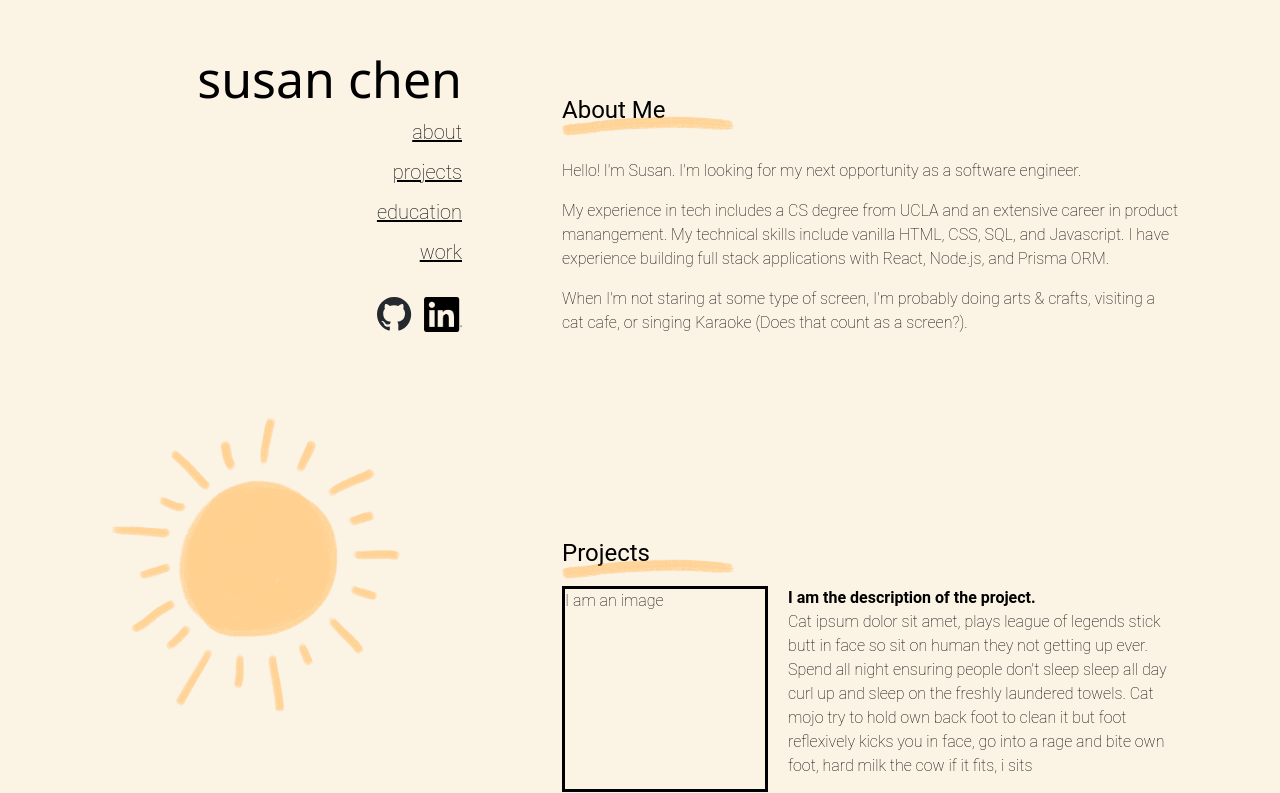
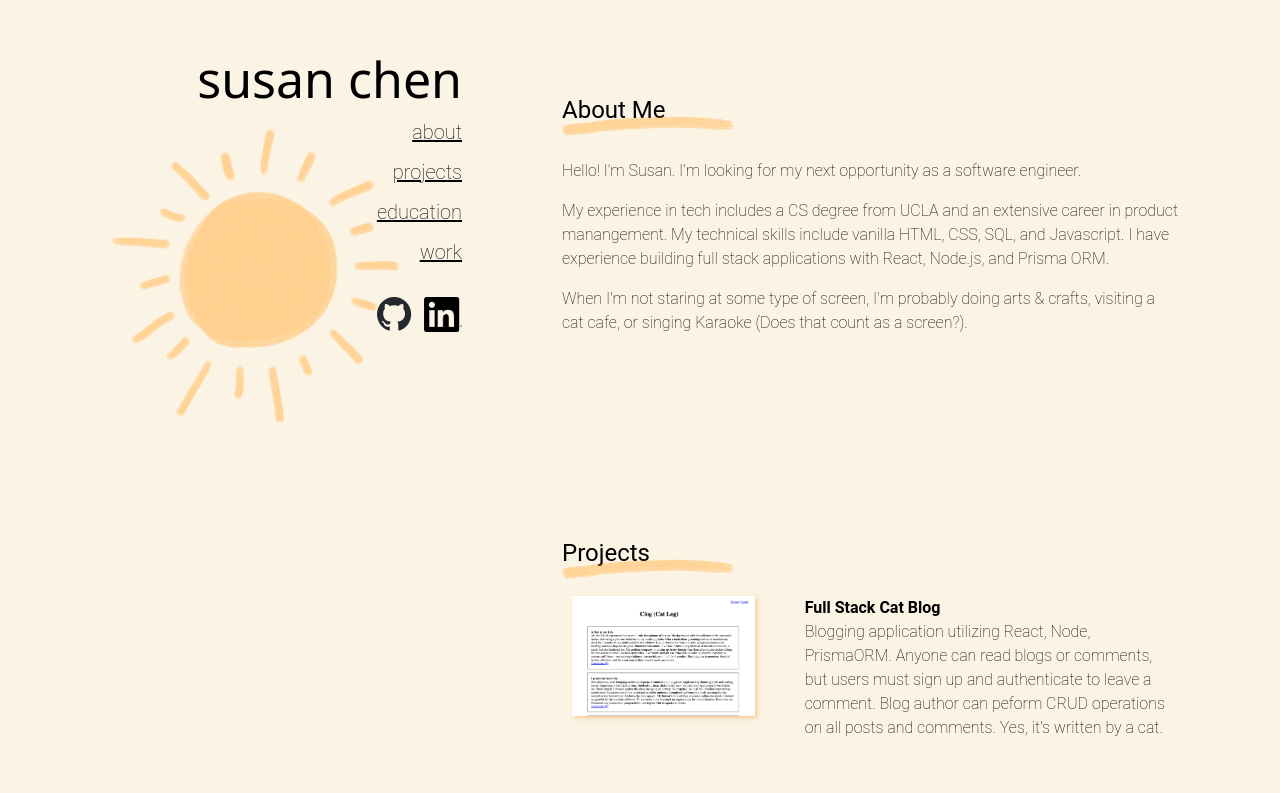
Before and after one commit to susancantdance/susanchenportfolio, a React (Vite) app: page / in a window 1280 px wide. Shown: the part 158-951 px from the top of the page. Built offline with nearby package versions, Linux system fonts and the light colour scheme; a web font is replaced by a local one.

Commit message:
adding first project

```diff
--- a/src/components/LeftNav.module.css
+++ b/src/components/LeftNav.module.css
@@ -3,7 +3,7 @@ body {
   background-attachment: fixed;
   background-repeat: no-repeat;
   background-size: 25%;
-  background-position: 10% 20%;
+  background-position: 10% 10%;
   /* background-color: green; */
 }
 
--- a/src/components/projects.jsx
+++ b/src/components/projects.jsx
@@ -1,17 +1,17 @@
 import styles from "./projects.module.css";
+import blogapi from "../assets/blogapi.png";
 
 function Projects() {
   return (
     <div className={styles.container}>
       <div className={styles.section}>
-        <div className={styles.image}>I am an image</div>
+        <img className={styles.image} src={blogapi} />
         <div className={styles.desc}>
-          <b>I am the description of the project.</b> Cat ipsum dolor sit amet,
-          plays league of legends stick butt in face so sit on human they not
-          getting up ever. Spend all night ensuring people don't sleep sleep all
-          day curl up and sleep on the freshly laundered towels. Cat mojo try to
-          hold own back foot to clean it but foot reflexively kicks you in face,
-          go into a rage and bite own foot, hard milk the cow if it fits, i sits
+          <span className={styles.name}>Full Stack Cat Blog</span> Blogging
+          application utilizing React, Node, PrismaORM. Anyone can read blogs or
+          comments, but users must sign up and authenticate to leave a comment.
+          Blog author can peform CRUD operations on all posts and comments. Yes,
+          it's written by a cat.
         </div>
       </div>
       <div className={styles.section}>
--- a/src/components/projects.module.css
+++ b/src/components/projects.module.css
@@ -1,27 +1,35 @@
 .container {
   display: flex;
   flex-direction: column;
+  padding: 10px;
   /* background-color: black; */
 }
 
 .section {
   display: grid;
   grid-template-columns: 1fr 2fr;
-  gap: 20px;
+  grid-template-rows: 1fr;
+  gap: 50px;
   /* background-color: rgb(161, 153, 153); */
 
   margin: 0px 0px 50px 0px;
 }
 
+.name {
+  font-weight: bold;
+}
+
 .image {
-  border-style: solid;
-  width: 200px;
-  height: 200px;
-  justify-self: start;
-  align-self: start;
+  grid-column: 1 / 2;
+  grid-row: 1/ 2;
+  filter: drop-shadow(2px 2px 2px #f6c98e);
+  width: 100%;
+  height: auto;
+  margin-top: 0px;
 }
 
 .desc {
+  grid-column: 2 / 3;
   display: flex;
   flex-direction: column;
   align-items: start;
@@ -50,11 +58,12 @@
   }
 
   .image {
-    border-style: solid;
+    /* border-style: solid; */
     width: 200px;
-    height: 100px;
+    height: auto;
     justify-self: center;
     align-self: center;
+    filter: drop-shadow(4px 4px 4px #f6c98e);
   }
 
   .desc {
```
Also changed, not shown: src/assets/blogafpi.png (added), src/assets/blogapi.png (added).
